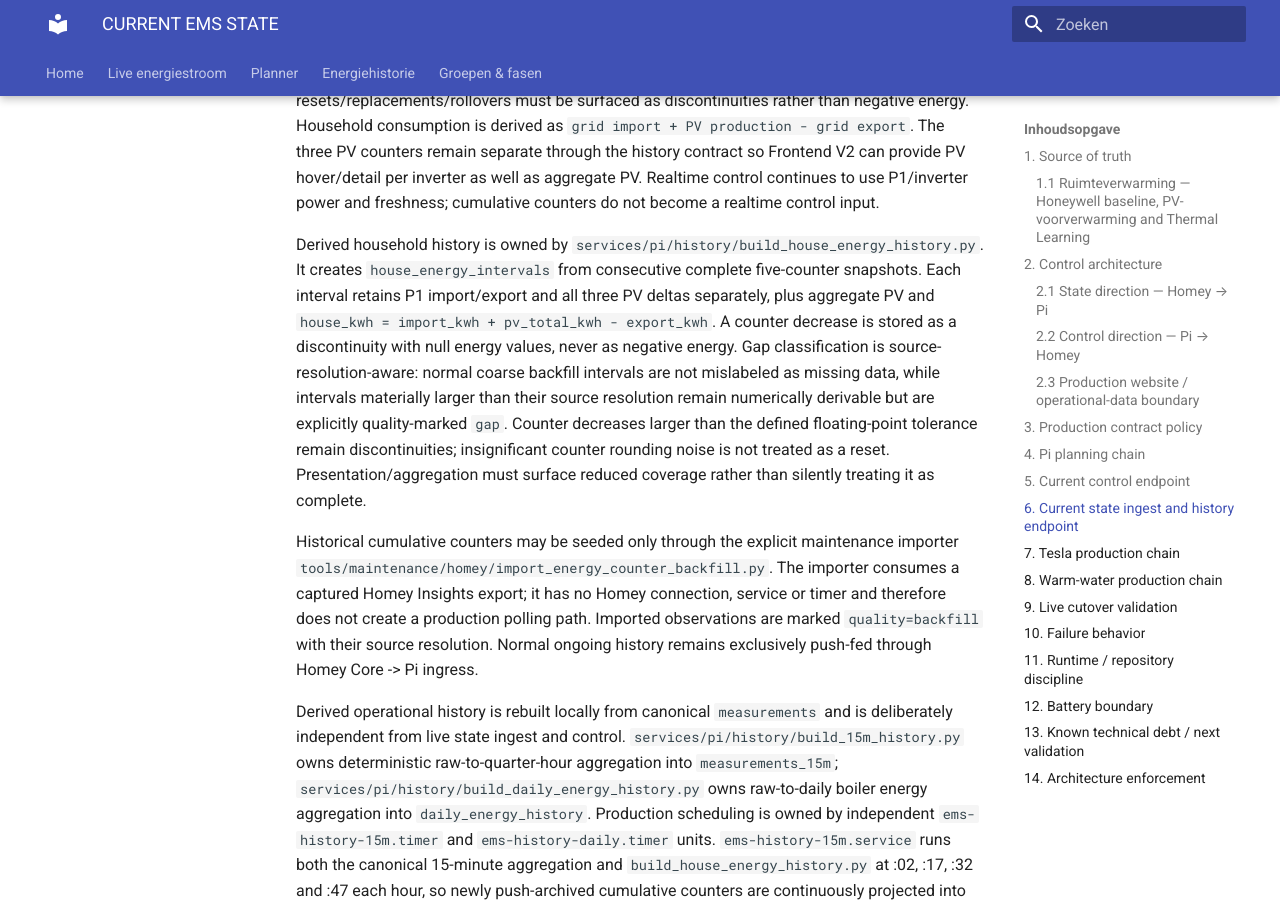
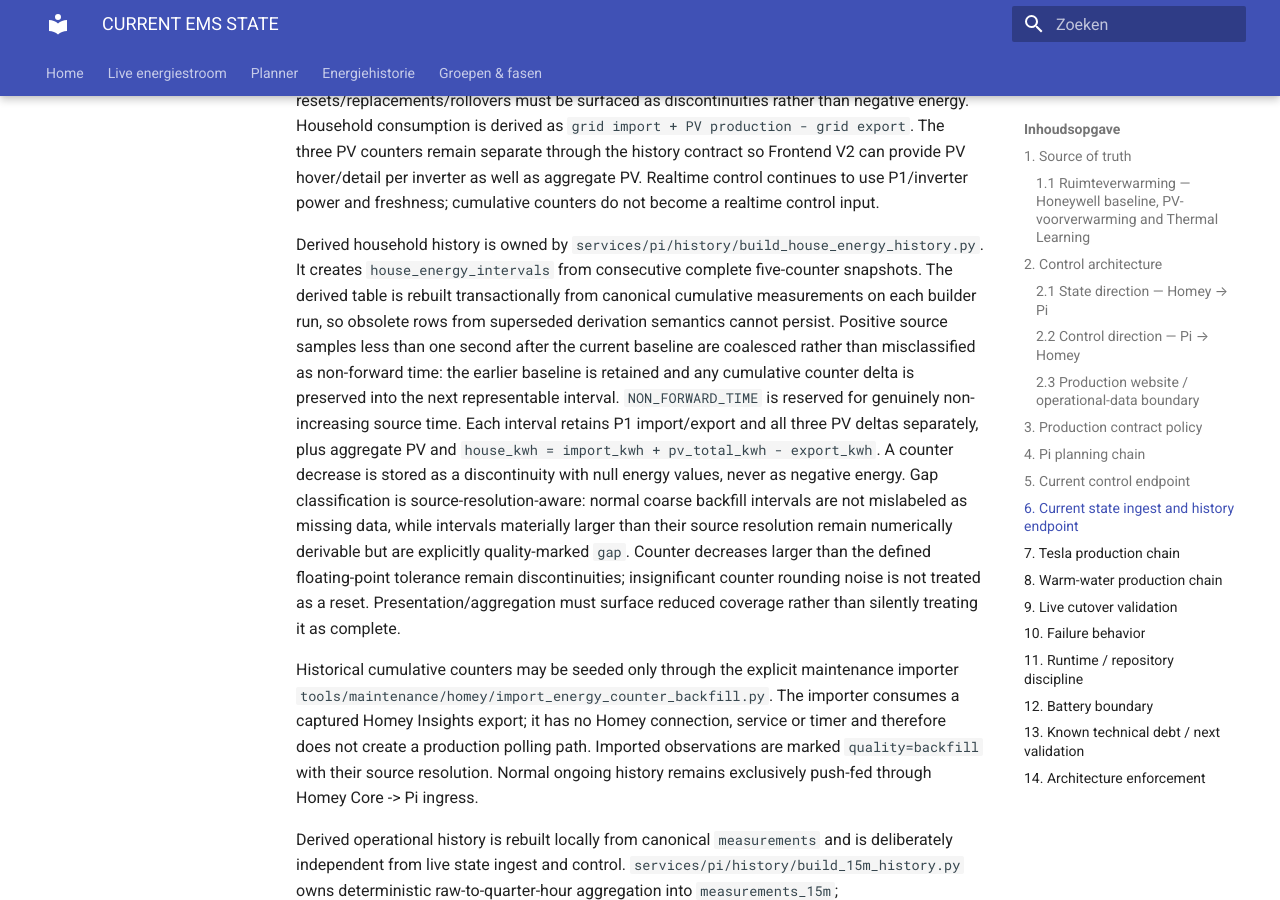
Before and after one commit to OnsKasteeltje/homey-energy-manual, an MkDocs documentation site: the page built from docs/architecture/CURRENT-EMS-STATE.md, in a window 1280 px wide and 900 px high, scrolled down 6404 px. Built offline with MkDocs 1.6.1 and Material for MkDocs 9.7.7, drawn with Linux system fonts in a browser that asks for light colours.

Commit message:
Document sub-second history derivation semantics

```diff
--- a/docs/architecture/CURRENT-EMS-STATE.md
+++ b/docs/architecture/CURRENT-EMS-STATE.md
@@ -150,7 +150,7 @@ Legacy Homey Insights/day-history polling may remain only as explicit backfill/d
 
 For Energiehistorie V2, Homey Core schema 2.13 cumulative counters are archived as first-class observations in the same canonical `measurements` table: P1 `energy_import_kwh` / `energy_export_kwh` and per-inverter `energy_produced_kwh` for SolarEdge, GoodWe 4200 and GoodWe 2000. Period energy is derived from validated non-negative counter deltas; counter resets/replacements/rollovers must be surfaced as discontinuities rather than negative energy. Household consumption is derived as `grid import + PV production - grid export`. The three PV counters remain separate through the history contract so Frontend V2 can provide PV hover/detail per inverter as well as aggregate PV. Realtime control continues to use P1/inverter power and freshness; cumulative counters do not become a realtime control input.
 
-Derived household history is owned by `services/pi/history/build_house_energy_history.py`. It creates `house_energy_intervals` from consecutive complete five-counter snapshots. Each interval retains P1 import/export and all three PV deltas separately, plus aggregate PV and `house_kwh = import_kwh + pv_total_kwh - export_kwh`. A counter decrease is stored as a discontinuity with null energy values, never as negative energy. Gap classification is source-resolution-aware: normal coarse backfill intervals are not mislabeled as missing data, while intervals materially larger than their source resolution remain numerically derivable but are explicitly quality-marked `gap`. Counter decreases larger than the defined floating-point tolerance remain discontinuities; insignificant counter rounding noise is not treated as a reset. Presentation/aggregation must surface reduced coverage rather than silently treating it as complete.
+Derived household history is owned by `services/pi/history/build_house_energy_history.py`. It creates `house_energy_intervals` from consecutive complete five-counter snapshots. The derived table is rebuilt transactionally from canonical cumulative measurements on each builder run, so obsolete rows from superseded derivation semantics cannot persist. Positive source samples less than one second after the current baseline are coalesced rather than misclassified as non-forward time: the earlier baseline is retained and any cumulative counter delta is preserved into the next representable interval. `NON_FORWARD_TIME` is reserved for genuinely non-increasing source time. Each interval retains P1 import/export and all three PV deltas separately, plus aggregate PV and `house_kwh = import_kwh + pv_total_kwh - export_kwh`. A counter decrease is stored as a discontinuity with null energy values, never as negative energy. Gap classification is source-resolution-aware: normal coarse backfill intervals are not mislabeled as missing data, while intervals materially larger than their source resolution remain numerically derivable but are explicitly quality-marked `gap`. Counter decreases larger than the defined floating-point tolerance remain discontinuities; insignificant counter rounding noise is not treated as a reset. Presentation/aggregation must surface reduced coverage rather than silently treating it as complete.
 
 Historical cumulative counters may be seeded only through the explicit maintenance importer `tools/maintenance/homey/import_energy_counter_backfill.py`. The importer consumes a captured Homey Insights export; it has no Homey connection, service or timer and therefore does not create a production polling path. Imported observations are marked `quality=backfill` with their source resolution. Normal ongoing history remains exclusively push-fed through Homey Core -> Pi ingress.
 
```
